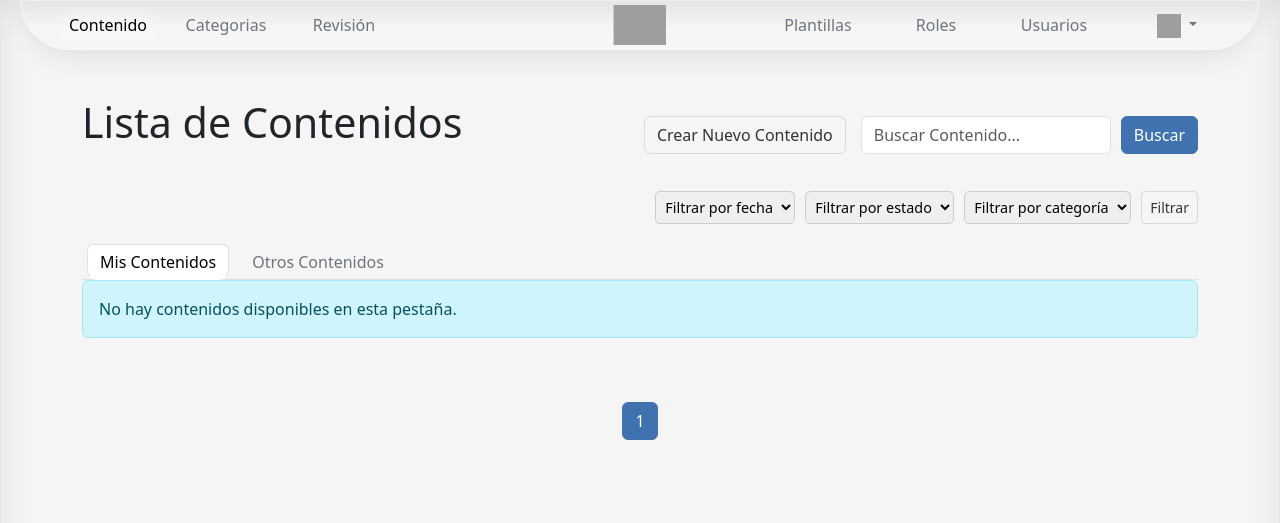
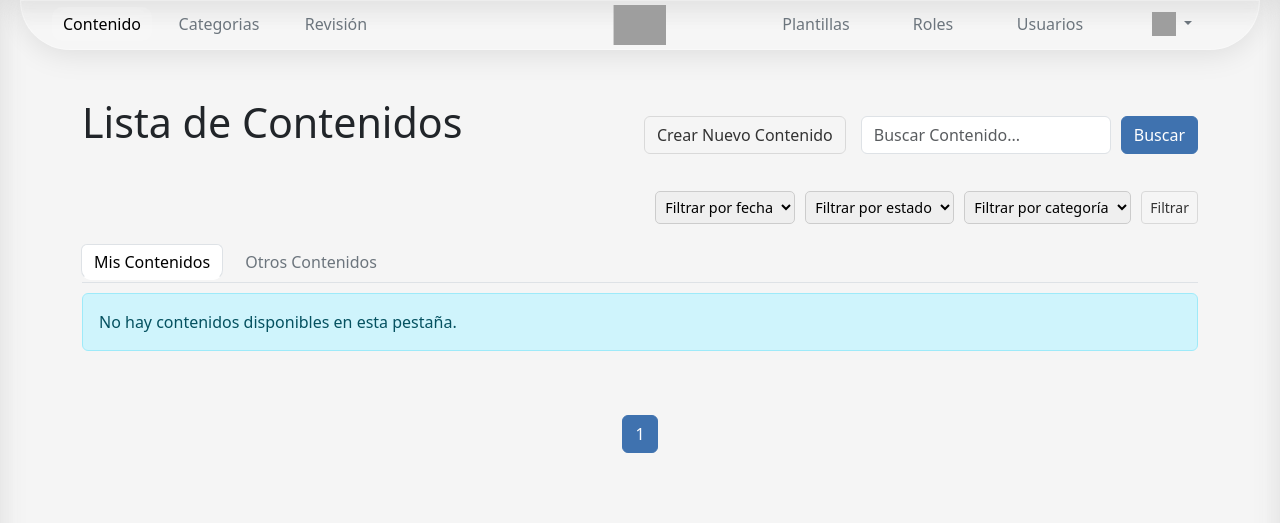
Before and after one commit to jmcoronelr/IS2_Django, a Django app: page /content/ in a window 1280 px wide. Shown: the top 523 px of the page. Run offline with Django 5.2, Linux system fonts and the light colour scheme; the visitor is signed in with stand-in values (Sample User, id 1); data comes from the database, SQL or seed files in the repository; data that the repository does not hold is empty; grey boxes are pictures that could not be loaded.

Commit message:
Arreglo del espacio correcto entre Titulo y el contenedor que tiene al mensaje

```diff
--- a/myproject/content/templates/content/content_list.html
+++ b/myproject/content/templates/content/content_list.html
@@ -158,6 +158,17 @@
             .filters {
                 display: flex;
                 gap: 10px;
+            }
+
+            .nav-tabs {
+                justify-content: flex-start; /* Alinea las pestañas a la izquierda */
+                margin-bottom: 10px; /* Asegura un pequeño espacio inferior entre las pestañas y el contenido */
+            }
+
+            .nav-item {
+                margin-left: -6px;
+                margin-right: 5px; /* Ajusta el espacio entre las pestañas si es necesario */
+                margin-bottom: 3px;
             }
 
             .filter-container select, .filter-container input {
```
